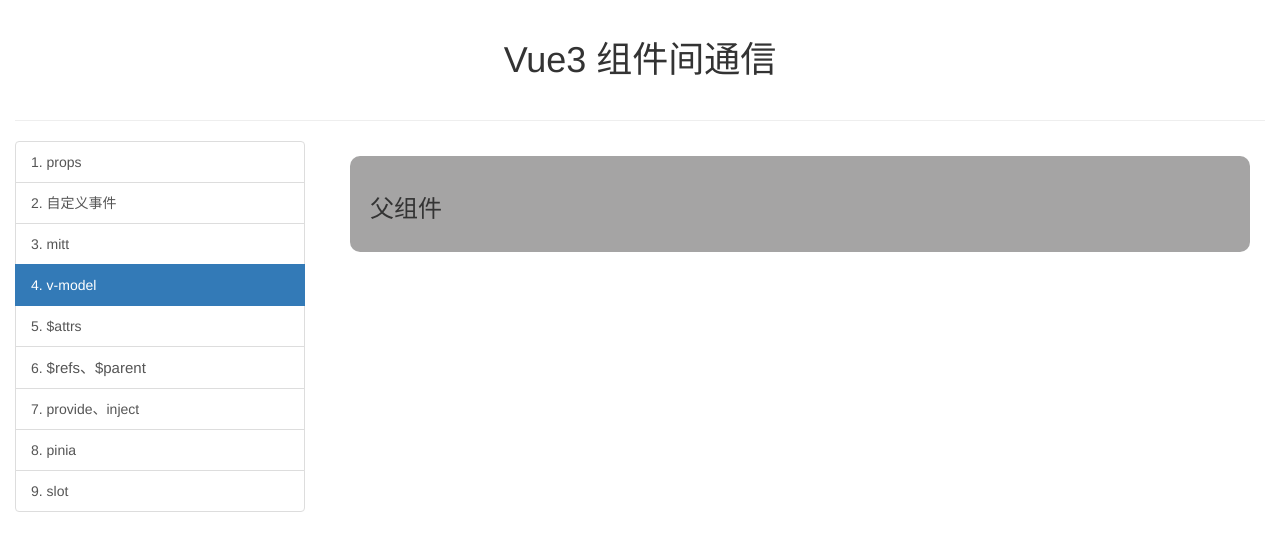
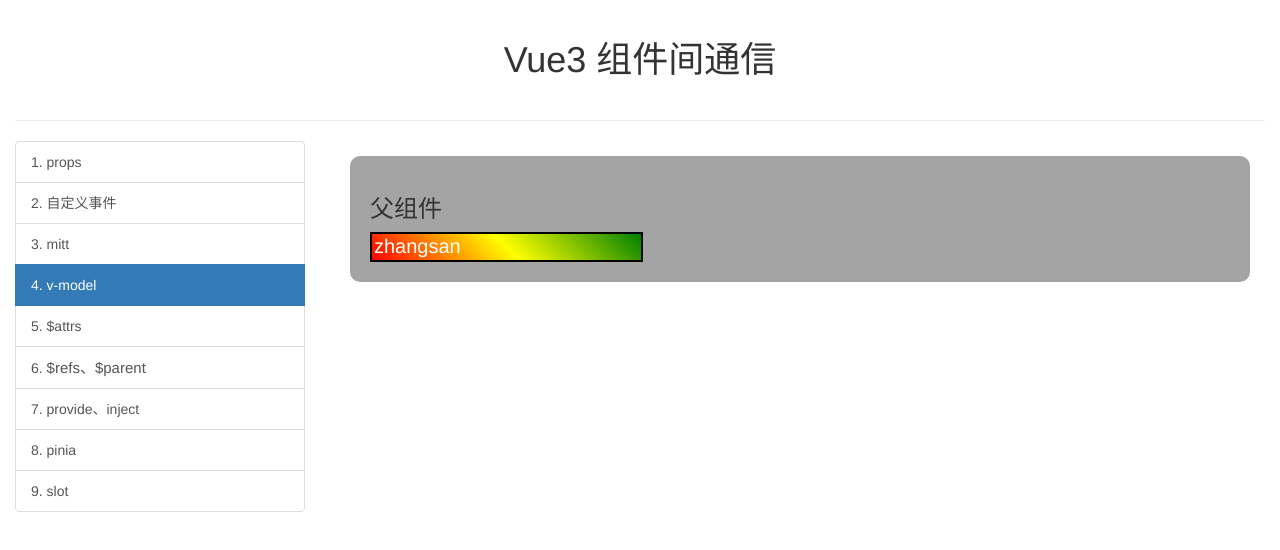
Before and after one commit to Pakho-Yip/hello_vue3, a Vue app: page /model in a window 1280 px wide. Shown: the top 550 px of the page. Built offline with nearby package versions, Linux system fonts and the light colour scheme.

Commit message:
47_组件通信_方式4_v-model

```diff
--- /dev/null
+++ b/src/pages/04_v-model/AtguiguInput.vue
@@ -0,0 +1,23 @@
+<template>
+    <input
+        type="text"
+        :value="modelValue"
+        @input="emit('update:modelValue',(<HTMLInputElement>$event.target).value)"
+    />
+</template>
+
+<script setup lang="ts" name="AtguiguInput">
+    defineProps(['modelValue'])
+
+    const emit = defineEmits(['update:modelValue'])
+</script>
+
+<style>
+    input {
+        border: 2px solid black;
+        background-image: linear-gradient(45deg,red,yellow,green);
+        height: 30px;
+        font-size: 20px;
+        color: white;
+    }
+</style>
--- a/src/pages/04_v-model/Father.vue
+++ b/src/pages/04_v-model/Father.vue
@@ -1,11 +1,27 @@
 <template>
   <div class="father">
     <h3>父组件</h3>
+    <!-- v-model用在html标签上 -->
+    <!-- <input type="text" v-model="username"> -->
+    <!-- <input type="text" :value="username" @input="username = (<HTMLInputElement>$event.target).value"> -->
+
+    <!-- v-model用在组件标签上 -->
+    <AtguiguInput v-model="username"/>
+<!--     <AtguiguInput
+      :modelValue="username"
+      @update:modelValue="username = $event"
+    /> -->
+
+     <!--  $event到底是啥？啥时候能.target
+      对于原生事件，$event就是事件对象=====>能.target
+      对于自定义事件，$event就是触发事件时，所传递的数据=====>不能.target -->
   </div>
 </template>
 
 <script setup lang="ts" name="Father">
-
+  import {ref} from 'vue'
+  import AtguiguInput from './AtguiguInput.vue'
+  let username = ref('zhangsan')
 </script>
 
 <style scoped>
```
